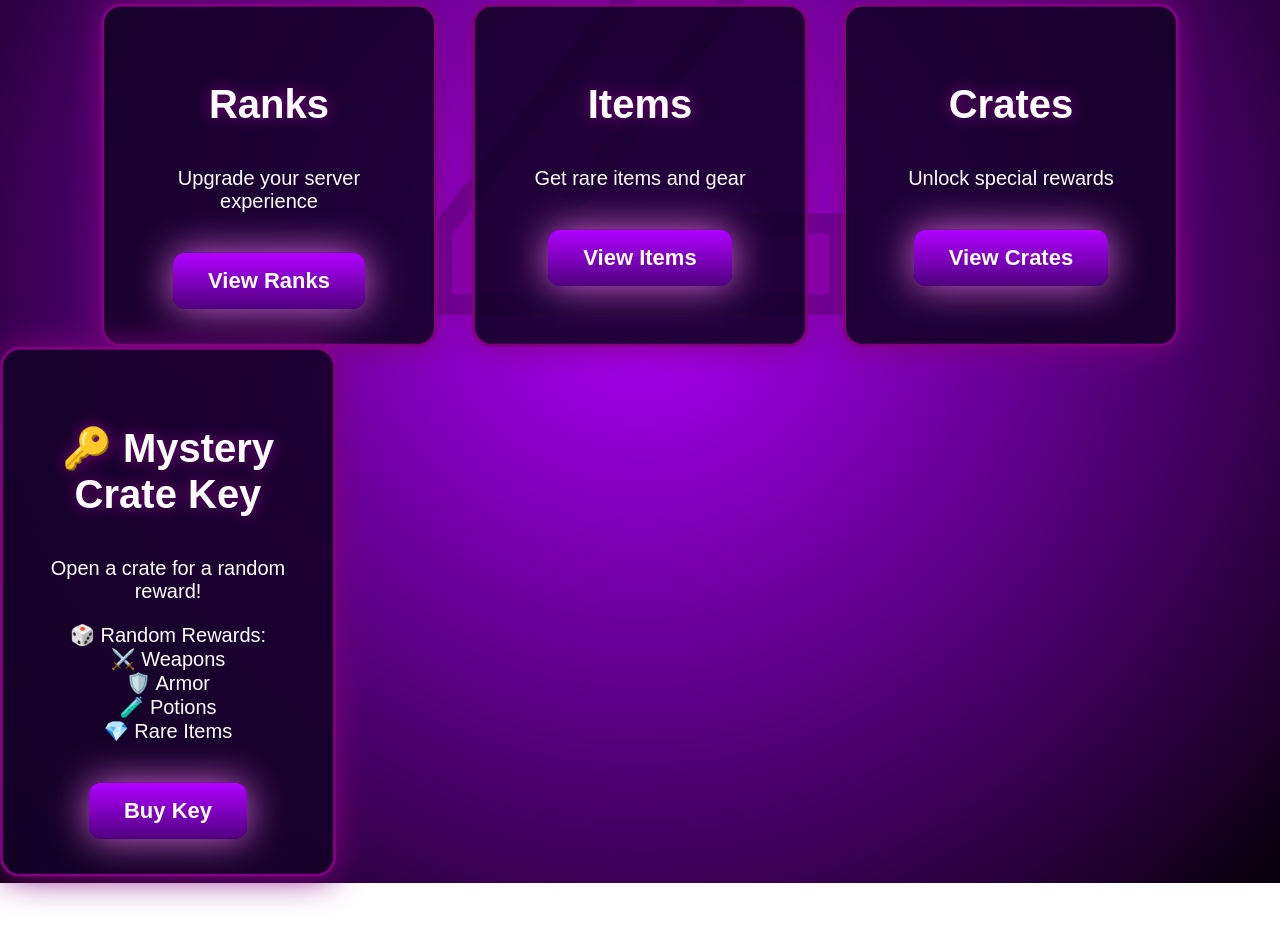
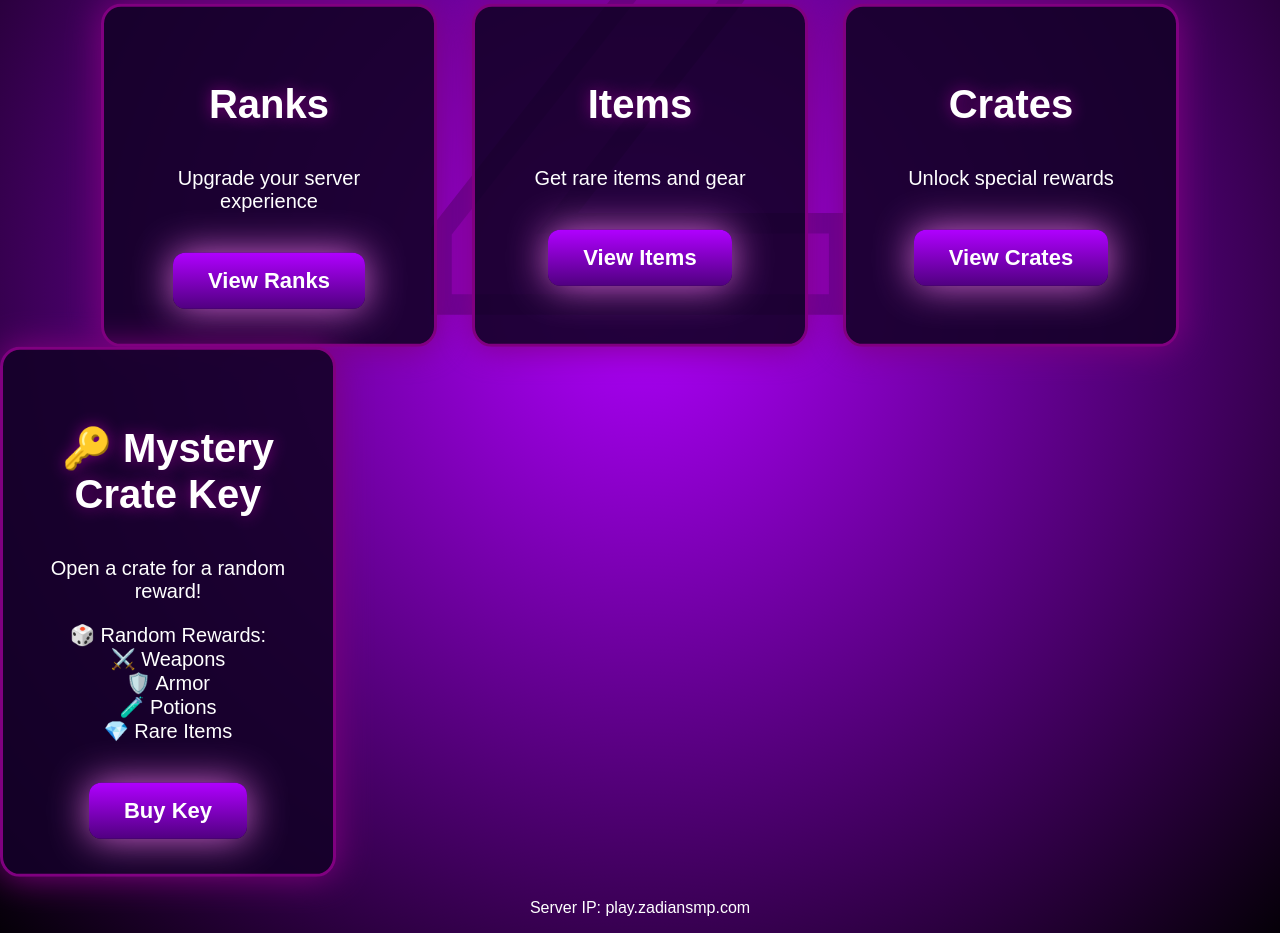
Before and after one commit to emmanuelmcafee2012-star/official-zadiansmp-website, a plain HTML site: page index.html in a window 1280 px wide. Shown: the part 345-1278 px from the top of the page. Before the commit the page ends 1228 px from the top, so only its background shows below. Drawn offline with Linux system fonts and the light colour scheme.

Commit message:
Update index.html

```diff
--- a/index.html
+++ b/index.html
@@ -50,3 +50,6 @@
 
   <button>Buy Key</button>
 </div>
+<p class="server-ip">
+Server IP: play.zadiansmp.com
+</p>
```
